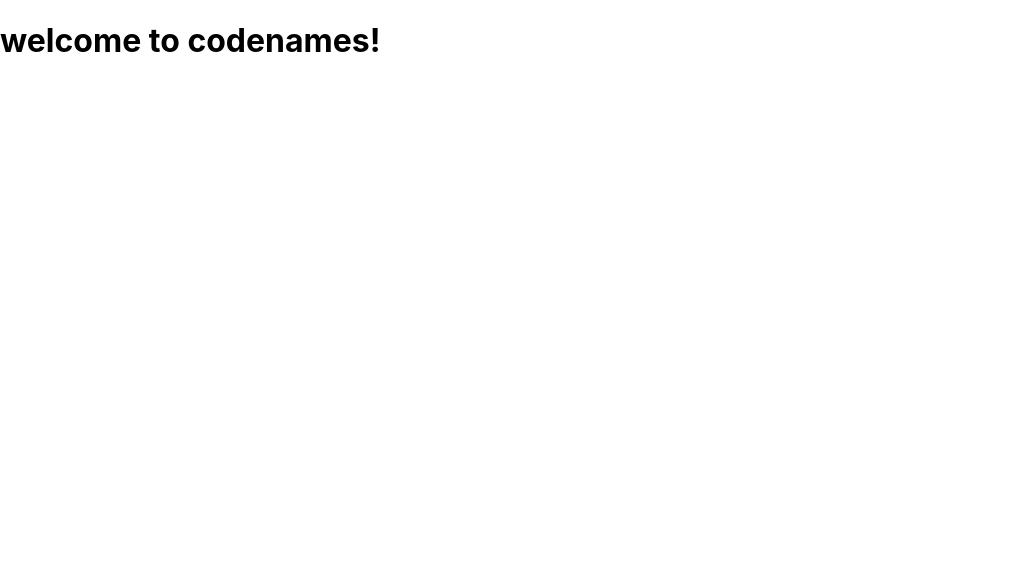
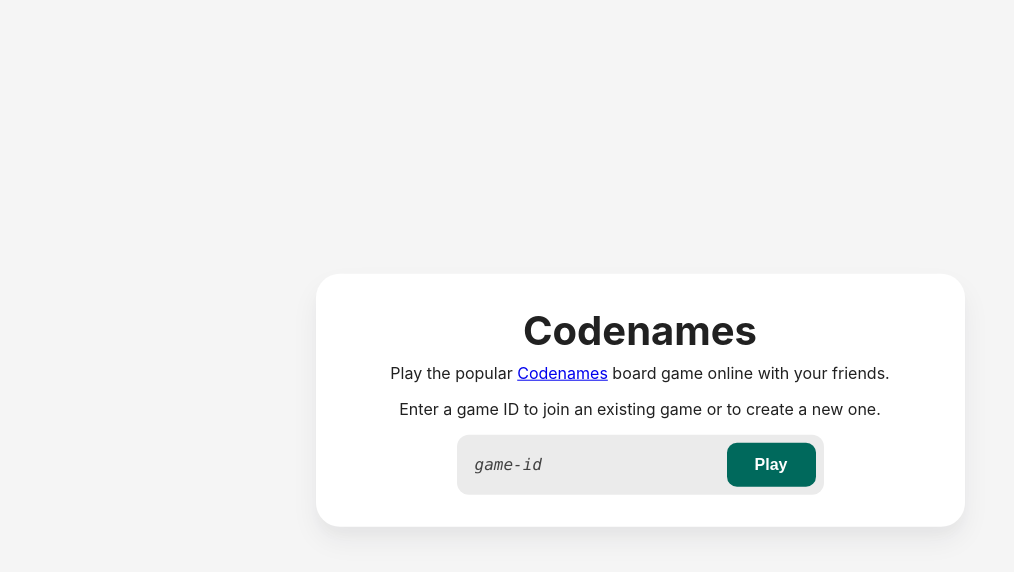
Before and after one commit to nchaloult/codenames, a React (Create React App) app in the folder client/: page / in a window 1280 px wide. Shown: the top 572 px of the page, without its empty margins (0-1014 px from the left). Built offline with nearby package versions, Linux system fonts and the light colour scheme.

Commit message:
client: build first draft of a landing page design

```diff
--- a/client/src/App.tsx
+++ b/client/src/App.tsx
@@ -1,5 +1,34 @@
-import React from 'react';
+import React, { useState } from 'react';
 
-const App: React.FC = () => <h1>welcome to codenames!</h1>;
+const App: React.FC = () => {
+  const [gameID, setGameID] = useState('game-id');
+
+  const handleGameIDFormSubmit = (e: React.FormEvent<HTMLFormElement>) => {
+    e.preventDefault();
+    alert(`Temporary! Sending gameID: ${gameID} logic goes here soon :)`);
+  };
+
+  return (
+    <div className="container centered-container">
+      <div className="card card-sm">
+        <h1>Codenames</h1>
+        <p>
+          Play the popular{' '}
+          <a href="https://www.youtube.com/watch?v=zQVHkl8oQEU">Codenames</a>{' '}
+          board game online with your friends.
+        </p>
+        <p>Enter a game ID to join an existing game or to create a new one.</p>
+        <form className="form-sm" onSubmit={(e) => handleGameIDFormSubmit(e)}>
+          <input
+            type="text"
+            value={gameID}
+            onChange={(e) => setGameID(e.target.value)}
+          />
+          <button type="submit">Play</button>
+        </form>
+      </div>
+    </div>
+  );
+};
 
 export default App;
--- a/client/src/index.css
+++ b/client/src/index.css
@@ -1,10 +1,16 @@
 body {
   margin: 0;
+  /* font-family: 'Raleway', -apple-system, BlinkMacSystemFont, 'Segoe UI',
+    'Roboto', 'Oxygen', 'Ubuntu', 'Cantarell', 'Fira Sans', 'Droid Sans',
+    'Helvetica Neue', sans-serif; */
   font-family: -apple-system, BlinkMacSystemFont, 'Segoe UI', 'Roboto', 'Oxygen',
     'Ubuntu', 'Cantarell', 'Fira Sans', 'Droid Sans', 'Helvetica Neue',
     sans-serif;
   -webkit-font-smoothing: antialiased;
   -moz-osx-font-smoothing: grayscale;
+  text-align: center;
+  background: #f5f5f5;
+  color: #212121;
 }
 
 /* Layout */
@@ -95,3 +101,97 @@
     width: 50%;
   }
 }
+
+.centered-container {
+  position: absolute;
+  top: 50%;
+  left: 50%;
+  transform: translate(-50%, -50%);
+}
+
+/* General */
+
+h1,
+h2,
+h3,
+h4,
+h5,
+h6 {
+  margin-top: 0rem;
+  margin-bottom: 0.5rem;
+}
+
+p {
+  margin-top: 0rem;
+  margin-bottom: 1rem;
+}
+
+h1 {
+  font-size: 2.5rem;
+}
+
+/* Interactables */
+
+form {
+  display: flex;
+  flex-direction: row;
+  padding: 0.5rem;
+  border-radius: 12px;
+  background: #ebebeb;
+}
+
+.form-sm {
+  margin: 0 auto;
+  width: 60%;
+}
+
+input[type='text'] {
+  margin: 0rem 0.5rem;
+  flex-grow: 2;
+  border: none;
+  background: rgba(0, 0, 0, 0);
+  color: #424242;
+  font-family: source-code-pro, Menlo, Monaco, Consolas, 'Courier New',
+    monospace;
+  font-style: italic;
+  font-size: 1rem;
+}
+
+input[type='text']:focus {
+  outline: none;
+}
+
+button {
+  padding: 0.8rem 1.75rem;
+  background: #00695c;
+  color: white;
+  font-weight: bold;
+  font-size: 1rem;
+  border: none;
+  border-radius: 10px;
+  transition: all 0.3s;
+}
+
+button:hover {
+  cursor: pointer;
+  background: #00796b;
+}
+
+/* Cards */
+
+.card {
+  padding: 2rem;
+  background: white;
+  border-radius: 24px;
+  box-shadow: 0 14px 28px rgba(27, 33, 48, 0.06),
+    0 10px 10px rgba(27, 33, 48, 0.02);
+  -webkit-box-shadow: 0 14px 28px rgba(27, 33, 48, 0.06),
+    0 10px 10px rgba(27, 33, 48, 0.02);
+  -moz-box-shadow: 0 14px 28px rgba(27, 33, 48, 0.06),
+    0 10px 10px rgba(27, 33, 48, 0.02);
+}
+
+.card-sm {
+  margin: 0 auto;
+  width: 50%;
+}
```
